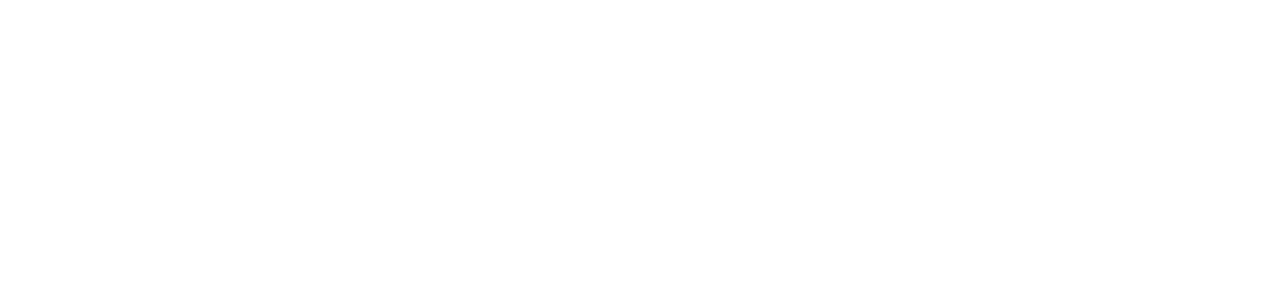
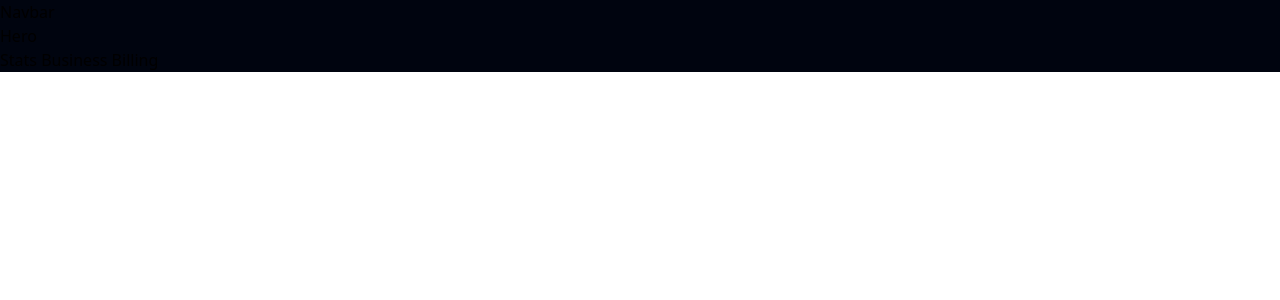
Before and after one commit to lucasmenke/tutorial-modern-ui, a Next.js app: page / in a window 1280 px wide. Shown: the top 300 px of the page. Built offline with nearby package versions, Linux system fonts and the light colour scheme.

Commit message:
worked on main layout

```diff
--- a/app/page.tsx
+++ b/app/page.tsx
@@ -1,11 +1,20 @@
-import styles from "../constants/style"
+import styles from "../constants/style";
 
 export default function AppPage() {
   return (
     <div className="bg-primary w-full overflow-hidden">
-        <div className={`${styles.paddingX} ${styles.flexCenter}`}>
-            <div className={`${styles.boxWidth}`}></div>
-        </div>
+      {/* Navbar */}
+      <div className={`${styles.paddingX} ${styles.flexCenter}`}>
+        <div className={`${styles.boxWidth}`}>Navbar</div>
+      </div>
+      {/* Hero */}
+      <div className={`bg-primary ${styles.flexStart}`}>
+        <div className={`${styles.boxWidth}`}>Hero</div>
+      </div>
+      {/* Main */}
+      <div className={`bg-primary ${styles.paddingX} ${styles.flexStart}`}>
+        <div className={`${styles.boxWidth}`}>Stats Business Billing</div>
+      </div>
     </div>
-  )
+  );
 }
```
Also changed, not shown: public/assets/index.ts (renamed from public/assets/index.js).
